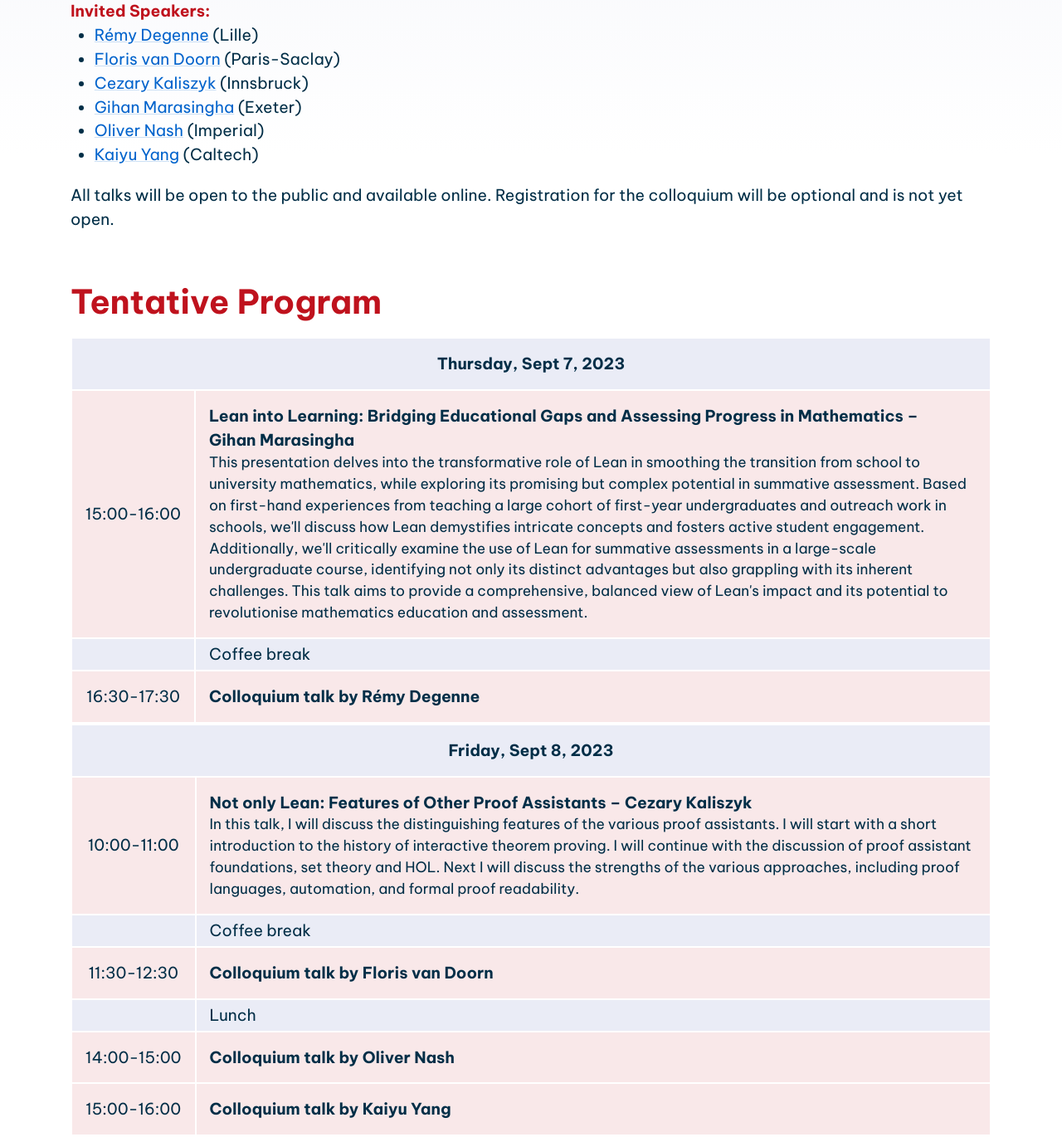
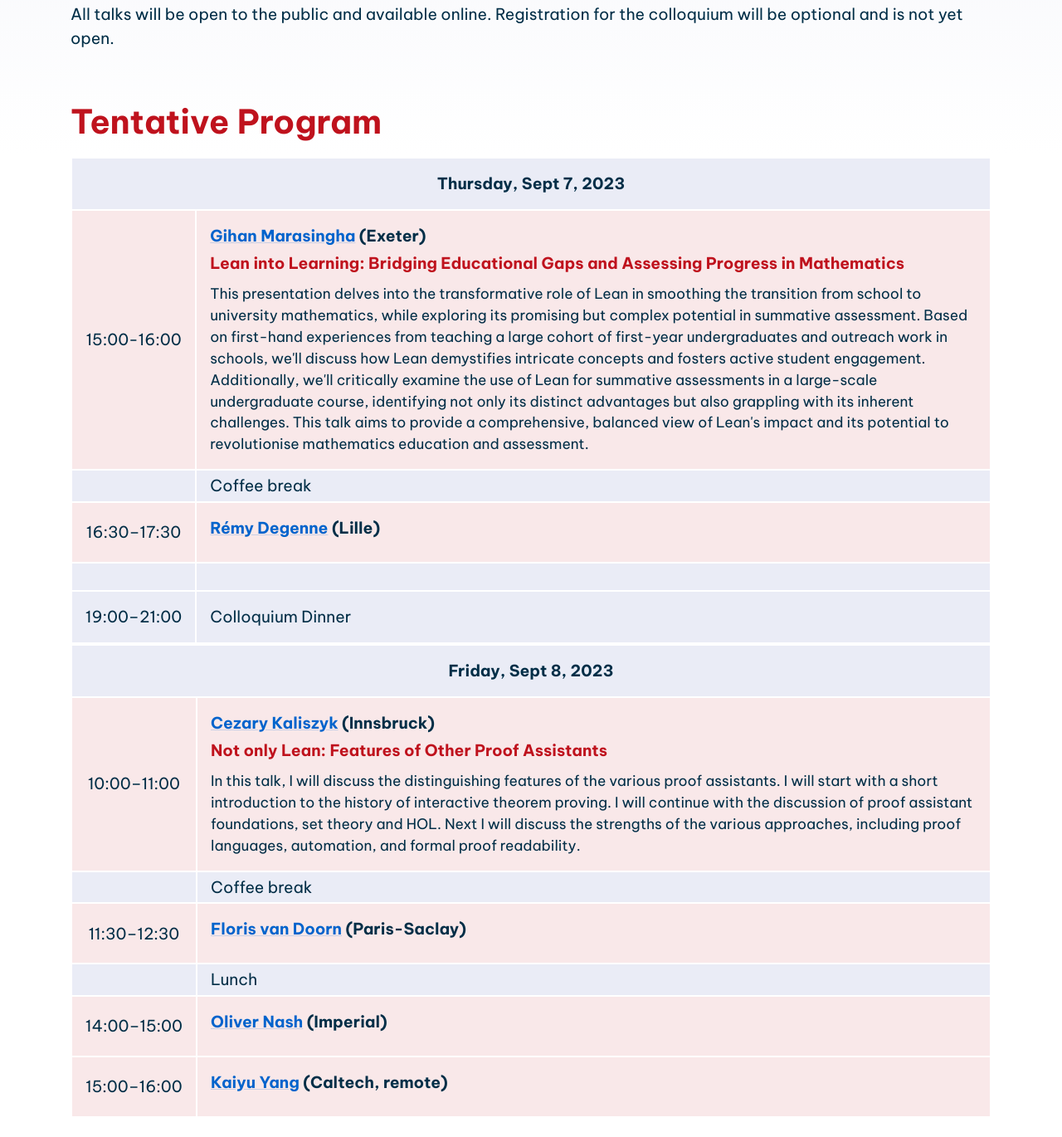
Before and after one commit to lftcm2023/lftcm2023.github.io, a plain HTML site: page colloquium/index.html in a window 1280 px wide. Shown: the part 615-1985 px from the top of the page at 83% size. Drawn offline with Linux system fonts and the light colour scheme.

Commit message:
Colloquium:  Move all info in list of speakers to schedule; delete list of speakers

```diff
--- a/colloquium/index.html
+++ b/colloquium/index.html
@@ -55,20 +55,10 @@
                 It will give an impression of the current developments in computer-assisted theorem proving
                   and invite to reflect on its future role in mathematics.
                 </p>
-                        <h3>Invited Speakers:</h3>
-                        <ul>
-                            <li><a href="https://remydegenne.github.io/">Rémy Degenne</a> (Lille)</li>
-                            <li><a href="http://florisvandoorn.com/">Floris van Doorn</a> (Paris-Saclay)</li>
-                            <li><a href="http://cl-informatik.uibk.ac.at/cek/">Cezary Kaliszyk</a> (Innsbruck)</li>
-                            <li><a href="https://mathematics.exeter.ac.uk/staff/gm299">Gihan Marasingha</a> (Exeter)</li>
-                            <li><a href="http://olivernash.org/">Oliver Nash</a> (Imperial)</li>
-                            <li><a href="https://yangky11.github.io/">Kaiyu Yang</a> (Caltech)</li>
-                        </ul>
-                    <p>
-                         All talks will be open to the public and available online.
-                         Registration for the colloquium will be optional and is not yet open.
-                       </p>
-
+                <p>
+                  All talks will be open to the public and available online.
+                  Registration for the colloquium will be optional and is not yet open.
+                </p>
             </div>
         </section>
 
@@ -83,7 +73,9 @@
                     <tr><th colspan="2">Thursday, Sept 7, 2023</th></tr>
                 </thead>
                 <tbody>
-                  <tr class="colloquium"><th>15:00-16:00</th><td><p class="title">Lean into Learning: Bridging Educational Gaps and Assessing Progress in Mathematics – Gihan&nbsp;Marasingha</p>
+                  <tr class="colloquium"><th>15:00-16:00</th><td>
+                    <p class="speaker"><a href="https://mathematics.exeter.ac.uk/staff/gm299">Gihan Marasingha</a> (Exeter)</p>
+                    <p class="title">Lean into Learning: Bridging Educational Gaps and Assessing Progress in Mathematics</p>
                     <p class="abstract">This presentation delves into the
                     transformative role of Lean in smoothing the transition from
                     school to university mathematics, while exploring its
@@ -100,7 +92,12 @@
                     revolutionise mathematics education and assessment.</p>
                     </td></tr>
                   <tr class="break">   <th></th>           <td>Coffee break</td></tr>
-                  <tr class="colloquium"><th>16:30-17:30</th><td><p class="title">Colloquium talk by Rémy Degenne</p> </td></tr>
+                  <tr class="colloquium"><th>16:30–17:30</th><td>
+                      <p class="speaker"><a href="https://remydegenne.github.io/">Rémy Degenne</a> (Lille)</p>
+                      <p class="title"></p>
+                  </td></tr>
+                  <tr class="break"> <th></th><td></td></tr>
+                  <tr class="break"> <th>19:00–21:00</th><td> Colloquium Dinner </td></tr>
                 </tbody>
               </table>
 
@@ -109,8 +106,9 @@
                     <tr><th colspan="2">Friday, Sept 8, 2023</th></tr>
                 </thead>
                 <tbody>
-                  <tr class="colloquium"><th>10:00-11:00</th><td>
-                    <p class="title">Not only Lean: Features of Other Proof Assistants – Cezary Kaliszyk</p>
+                  <tr class="colloquium"><th>10:00–11:00</th><td>
+                    <p class="speaker"><a href="http://cl-informatik.uibk.ac.at/cek/">Cezary Kaliszyk</a> (Innsbruck)</p>
+                    <p class="title">Not only Lean: Features of Other Proof Assistants</p>
                     <p class="abstract">In this talk, I will discuss the distinguishing features
                     of the various proof assistants. I will start with
                     a short introduction to the history of interactive
@@ -118,12 +116,22 @@
                     of proof assistant foundations, set theory and HOL.
                     Next I will discuss the strengths of the various approaches,
                     including proof languages, automation, and formal
-                    proof readability.</p></td></tr>
+                      proof readability.</p>
+                  </td></tr>
                   <tr class="break">   <th></th>           <td>Coffee break</td></tr>
-                  <tr class="colloquium"><th>11:30-12:30</th><td><p class="title">Colloquium talk by Floris van Doorn</p></td></tr>
+                  <tr class="colloquium"><th>11:30–12:30</th><td>
+                      <p class="speaker"><a href="http://florisvandoorn.com/">Floris van Doorn</a> (Paris-Saclay)</p>
+                      <p class="title"></p>
+                  </td></tr>
                   <tr class="break">   <th></th>           <td>Lunch</td></tr>
-                  <tr class="colloquium"><th>14:00-15:00</th><td><p class="title">Colloquium talk by Oliver Nash</p></td></tr>
-                  <tr class="colloquium"><th>15:00-16:00</th><td><p class="title">Colloquium talk by Kaiyu Yang</p></td></tr>
+                  <tr class="colloquium"><th>14:00–15:00</th><td>
+                      <p class="speaker"><a href="http://olivernash.org/">Oliver Nash</a> (Imperial)</p>
+                      <p class="title"></p>
+                  </td></tr>
+                  <tr class="colloquium"><th>15:00–16:00</th><td>
+                      <p class="speaker"><a href="https://yangky11.github.io/">Kaiyu Yang</a> (Caltech, remote)</p>
+                      <p class="title"></p>
+                  </td></tr>
                 </tbody>
               </table>
             </div>
--- a/style.css
+++ b/style.css
@@ -341,13 +341,21 @@ ul {
   background: var(--clr-marker-2);
 }
 
+.schedule .speaker {
+    font-weight: bold;
+    padding-bottom: 0.5ex;
+}
+
 .schedule .colloquium .title {
-  font-weight: bold;
+    font-weight: bold;
+    padding-bottom: 0.5ex;
+    color: var(--clr-accent-2);
 }
 .schedule .abstract {
-  font-size: 90%;
+    font-size: 90%;
+    padding-top:0.5ex;
+    padding-below:0.5ex;
 }
-
 
 
 
```
Also changed, not shown: index.html (+1 -1 lines).
